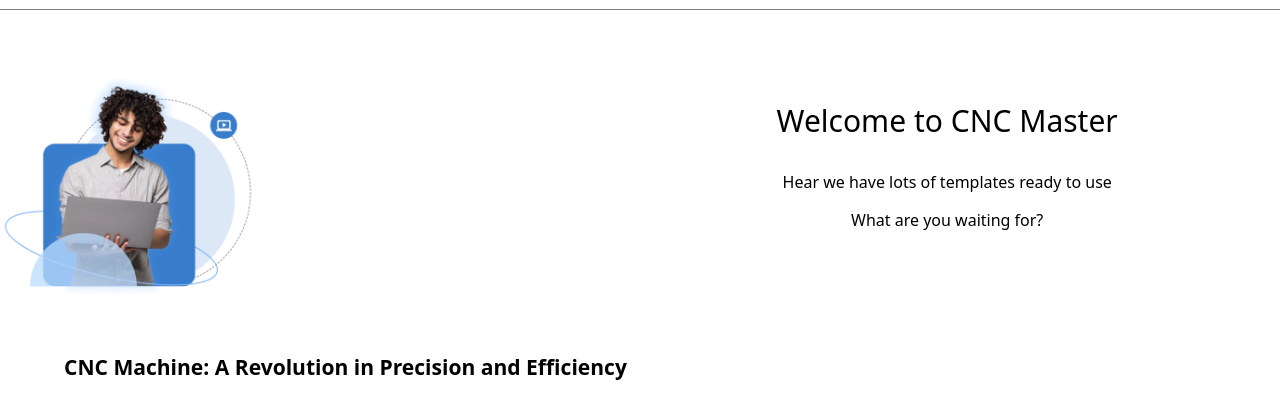
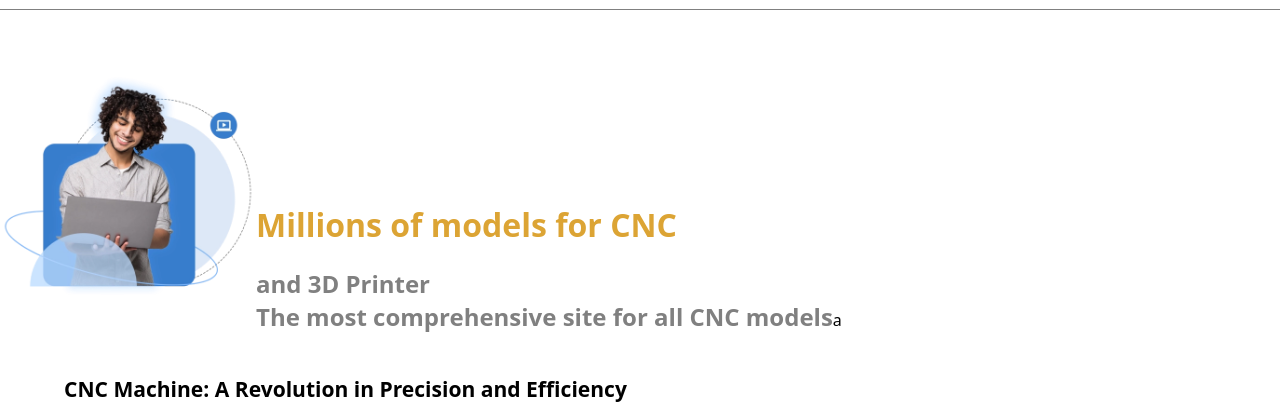
Before and after one commit to qAmiralii/cnc-master-Scss, an Angular app: page / in a window 1280 px wide. Shown: the part 122-526 px from the top of the page. Built offline with nearby package versions, Linux system fonts and the light colour scheme.

Commit message:
change home page

```diff
--- a/src/app/components/body/body.component.html
+++ b/src/app/components/body/body.component.html
@@ -5,19 +5,14 @@
     <img src="landing.webp" id="img-home" alt="img">
   </div>
   <div id="ind6p">
-    <div id="ind6fp">
-      <p id="wp">
-        Welcome to CNC Master
-      </p>
-      <div id="ind6p2">
-        <p>
-          Hear we have lots of templates ready to use
-        </p>
-        <p>
-          What are you waiting for?
-        </p>
-      </div>
-    </div>
+    <h1>Millions of models for CNC</h1>
+    <h2>and 3D Printer
+      <br>
+      The most comprehensive site for all CNC models
+    </h2>
+  </div>
+  <div class="slider">
+    a
   </div>
 </div>
 
--- a/src/app/components/body/body.component.scss
+++ b/src/app/components/body/body.component.scss
@@ -1,8 +1,3 @@
-
-
-body {
-  margin: 1px;
-}
 
 .div-txt {
   text-align: center;
@@ -13,7 +8,6 @@ body {
   width: 100%;
   box-sizing: border-box;
   height: 100%;
-  background: #f7f7f7;
 }
 
 #headerdiv {
@@ -28,6 +22,29 @@ body {
   margin: 3px;
   padding-bottom: 18px;
   height: 100%;
+}
+#ind6img {
+  display: inline-block;
+  box-sizing: border-box;
+  height: 100%;
+
+}
+
+#ind6p {
+  display: inline-block;
+  box-sizing: border-box;
+  height: 100%;
+  text-align: center;
+  text-align: left;
+  h1{
+    color: rgb(220, 164, 52);
+  }
+  h2{
+    color: gray;
+  }
+}
+.slider{
+  display: inline-block;
 }
 
 #menu {
@@ -49,37 +66,7 @@ body {
 
 }
 
-#d5 {
-  display: inline;
-}
 
-#im {
-  float: right;
-  width: 80px;
-  margin-right: 10px;
-  box-sizing: border-box;
-}
-
-
-#p1 {
-  color: white;
-}
-
-#ind6img {
-  display: inline-block;
-  box-sizing: border-box;
-  height: 100%;
-  width: 49%;
-}
-
-#ind6p {
-  display: inline-block;
-  width: 50%;
-  box-sizing: border-box;
-  height: 50%;
-  position: absolute;
-  text-align: center;
-}
 
 #wp {
   font-size: 30px;
```
